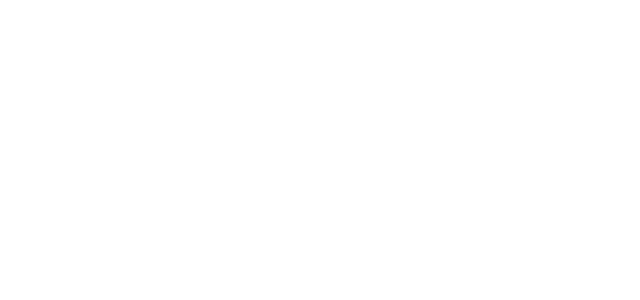
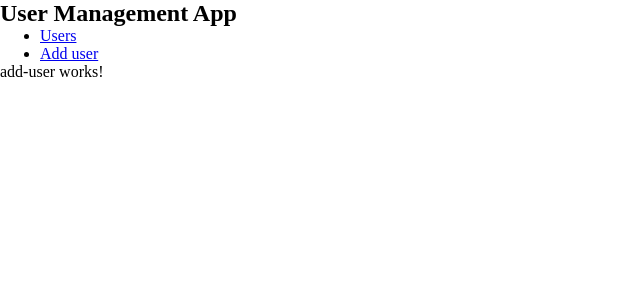
Before and after one commit to AbayomiE-T/user-management-app, an Angular app: page /create in a window 1280 px wide. Before the commit this address led to /. Shown: the top 300 px of the page, without its empty margins (0-640 px from the left). Built offline with nearby package versions, Linux system fonts and the light colour scheme.

Commit message:
added a navigation bar

```diff
--- a/src/app/app-routing.module.ts
+++ b/src/app/app-routing.module.ts
@@ -1,12 +1,14 @@
 import { NgModule } from '@angular/core';
 import { RouterModule, Routes } from '@angular/router';
+import { AddUserComponent } from './components/users/add-user/add-user.component';
 import { UserDetailsComponent } from './components/users/user-details/user-details.component';
 import { UsersComponent } from './components/users/users.component';
 
 const routes: Routes = [
   { path: '', redirectTo: '/users', pathMatch: 'full' },
   { path: 'users', component: UsersComponent },
-  { path: 'users/:id', component: UserDetailsComponent }
+  { path: 'users/:id', component: UserDetailsComponent },
+  { path: 'create', component: AddUserComponent }
 ];
 
 @NgModule({
--- a/src/app/app.component.html
+++ b/src/app/app.component.html
@@ -1,3 +1,4 @@
 <div class="container">
+  <app-navigation></app-navigation>
   <router-outlet></router-outlet>
 </div>
--- a/src/app/app.module.ts
+++ b/src/app/app.module.ts
@@ -6,12 +6,16 @@ import { AppRoutingModule } from './app-routing.module';
 import { AppComponent } from './app.component';
 import { UsersComponent } from './components/users/users.component';
 import { UserDetailsComponent } from './components/users/user-details/user-details.component';
+import { NavigationComponent } from './components/navigation/navigation.component';
+import { AddUserComponent } from './components/users/add-user/add-user.component';
 
 @NgModule({
   declarations: [
     AppComponent,
     UsersComponent,
-    UserDetailsComponent
+    UserDetailsComponent,
+    NavigationComponent,
+    AddUserComponent
   ],
   imports: [
     BrowserModule,
--- /dev/null
+++ b/src/app/components/navigation/navigation.component.html
@@ -0,0 +1,9 @@
+<nav>
+    <div>
+        <h1>User Management App</h1>
+        <ul>
+            <li><a routerLink="/users">Users</a></li>
+            <li><a routerLink="/create">Add user</a></li>
+        </ul>
+    </div>
+</nav>
--- /dev/null
+++ b/src/app/components/navigation/navigation.component.ts
@@ -0,0 +1,15 @@
+import { Component, OnInit } from '@angular/core';
+
+@Component({
+  selector: 'app-navigation',
+  templateUrl: './navigation.component.html',
+  styleUrls: ['./navigation.component.css']
+})
+export class NavigationComponent implements OnInit {
+
+  constructor() { }
+
+  ngOnInit(): void {
+  }
+
+}
--- /dev/null
+++ b/src/app/components/users/add-user/add-user.component.html
@@ -0,0 +1 @@
+<p>add-user works!</p>
--- /dev/null
+++ b/src/app/components/users/add-user/add-user.component.ts
@@ -0,0 +1,15 @@
+import { Component, OnInit } from '@angular/core';
+
+@Component({
+  selector: 'app-add-user',
+  templateUrl: './add-user.component.html',
+  styleUrls: ['./add-user.component.css']
+})
+export class AddUserComponent implements OnInit {
+
+  constructor() { }
+
+  ngOnInit(): void {
+  }
+
+}
```
Also changed, not shown: src/app/components/navigation/navigation.component.css (added), src/app/components/users/add-user/add-user.component.css (added), 2 other files (tests, documents, lock files or other folders).
